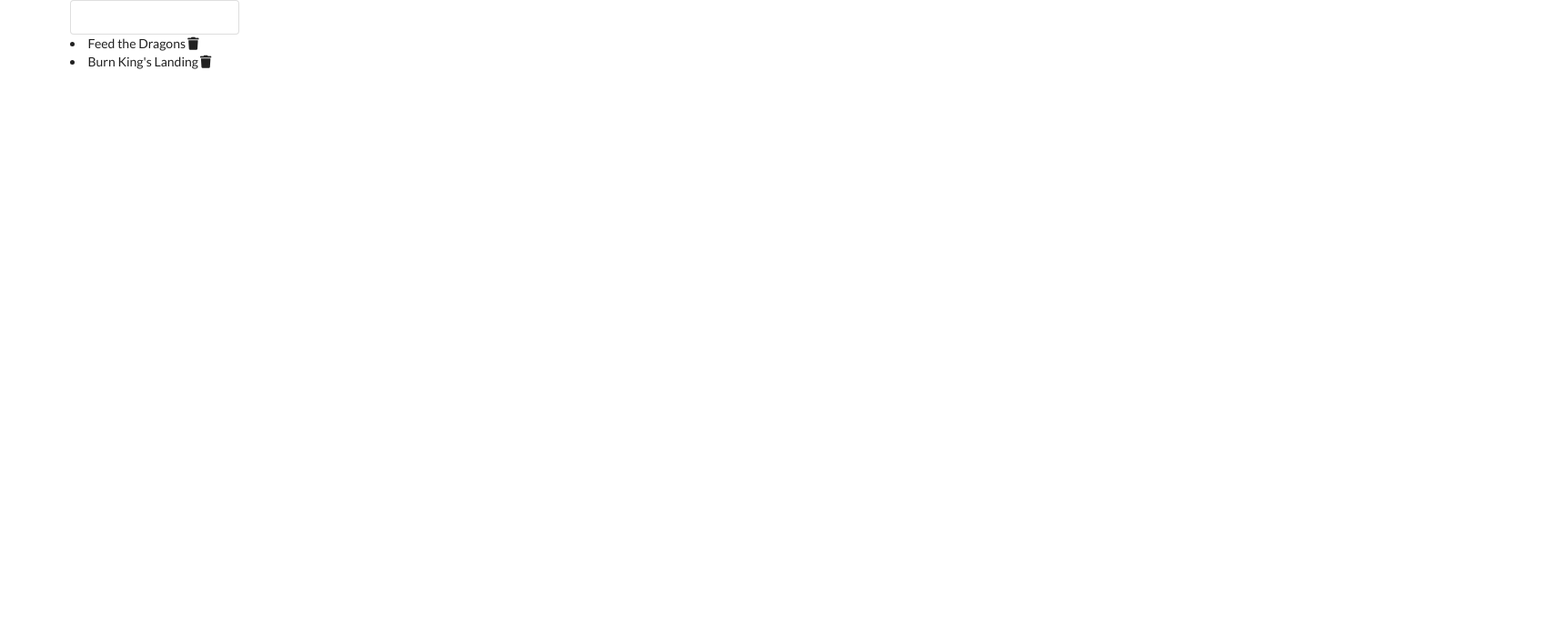
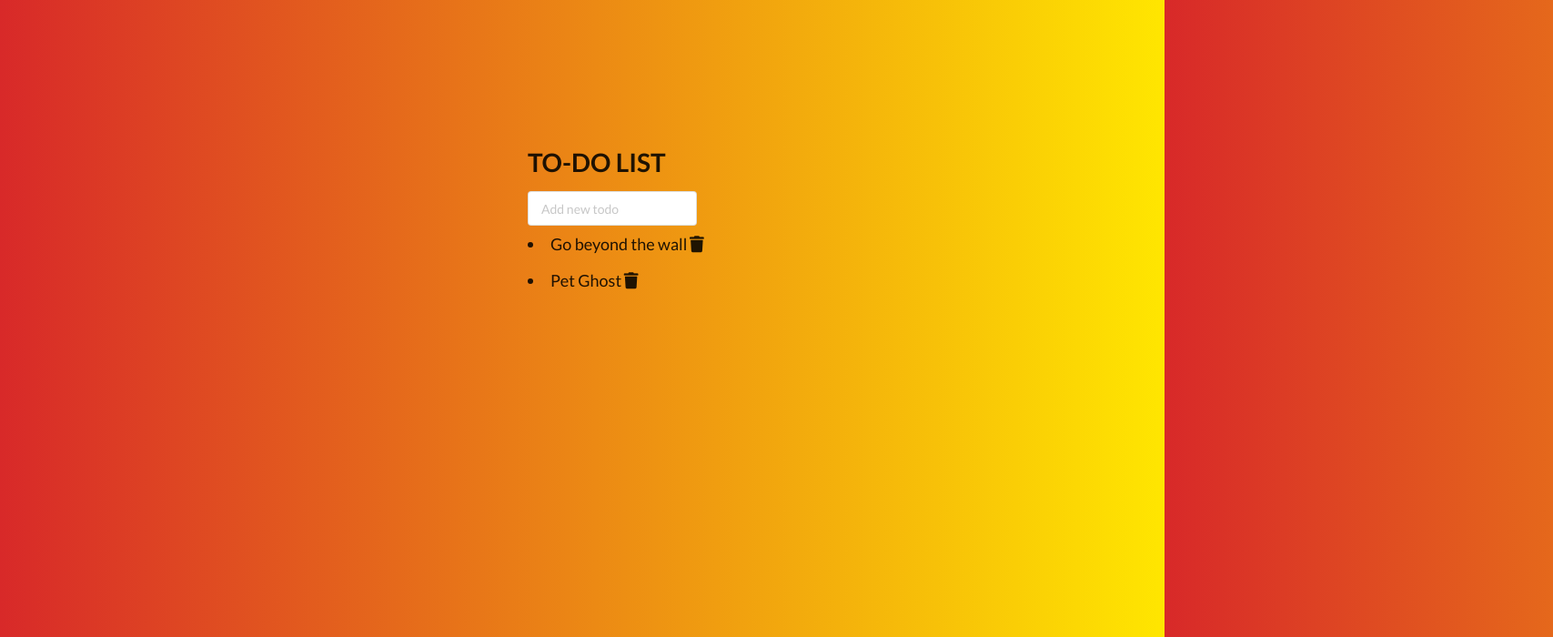
Before and after one commit to sevvalp/TodoList-React, a React (Create React App) app: page / in a window 1280 px wide. Shown: the top 700 px of the page at 91% size, 1707 px wide, since content can reach past the window. Built offline with nearby package versions, Linux system fonts and the light colour scheme.

Commit message:
Css styling done

```diff
--- a/src/components/App.js
+++ b/src/components/App.js
@@ -4,11 +4,11 @@ import TodoList from "./TodoList";
 
 const defaultTodoList = [
   {
-    name: "Feed the Dragons",
+    name: "Go beyond the wall",
     check: false,
   },
   {
-    name: "Burn King's Landing",
+    name: "Pet Ghost",
     check: false,
   },
 ];
@@ -49,7 +49,8 @@ class App extends React.Component {
 
   render() {
     return (
-      <div className="ui container">
+      <div className="ui container main">
+        <h1>TO-DO LIST</h1>
         <InputBar onSubmit={this.onTermSubmit} />
         <TodoList
           items={this.state.todos}
--- a/src/components/InputBar.js
+++ b/src/components/InputBar.js
@@ -1,23 +1,29 @@
-import React from 'react';
+import React from "react";
 
 class InputBar extends React.Component {
-    state = { term: '' };
+  state = { term: "" };
 
-    onInputChange = event => {
+  onInputChange = (event) => {
     this.setState({ term: event.target.value });
   };
 
-    onFormSubmit = event => {
+  onFormSubmit = (event) => {
     console.log(this.props);
     event.preventDefault();
     this.props.onSubmit(this.state.term);
-    }
+    this.setState({ term: "" });
+  };
 
   render() {
     return (
       <form onSubmit={this.onFormSubmit} className="ui form">
         <div className="ui input">
-                    <input type="text" value={this.state.term} onChange={this.onInputChange} />
+          <input
+            type="text"
+            value={this.state.term}
+            placeholder="Add new todo"
+            onChange={this.onInputChange}
+          />
         </div>
       </form>
     );
--- a/src/components/ListItem.css
+++ b/src/components/ListItem.css
@@ -1,3 +1,33 @@
+body {
+  font-size: large;
+  background: #ff0000; /* fallback for old browsers */
+  background: -webkit-linear-gradient(
+    to right,
+    #d82929,
+    #ffe600
+  ); /* Chrome 10-25, Safari 5.1-6 */
+  background: linear-gradient(
+    to right,
+    #d82929,
+    #ffe600
+  ); /* W3C, IE 10+/ Edge, Firefox 16+, Chrome 26+, Opera 12+, Safari 7+ */
+}
+
+li {
+  height: 40px;
+  line-height: 40px;
+}
+
+input {
+  background-color: yellow;
+}
+
 .check {
-    text-decoration: line-through;
+  text-decoration: line-through;
 }
+
+.main {
+  position: absolute;
+  left: 580px;
+  top: 20%;
+}
```
Lines whose indentation alone changed are shown as unchanged.
